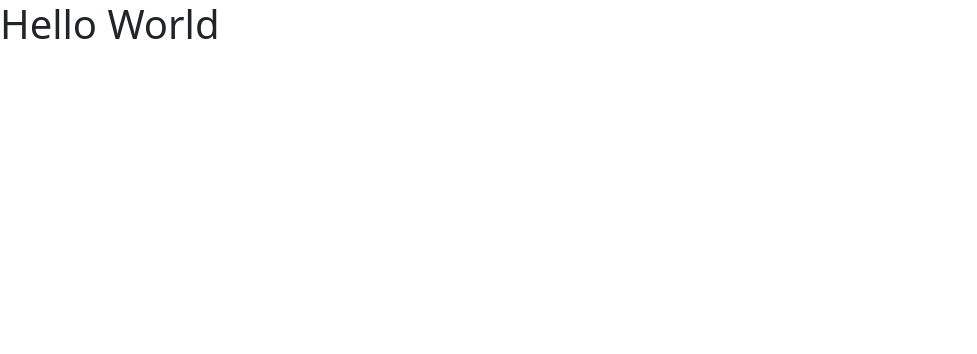
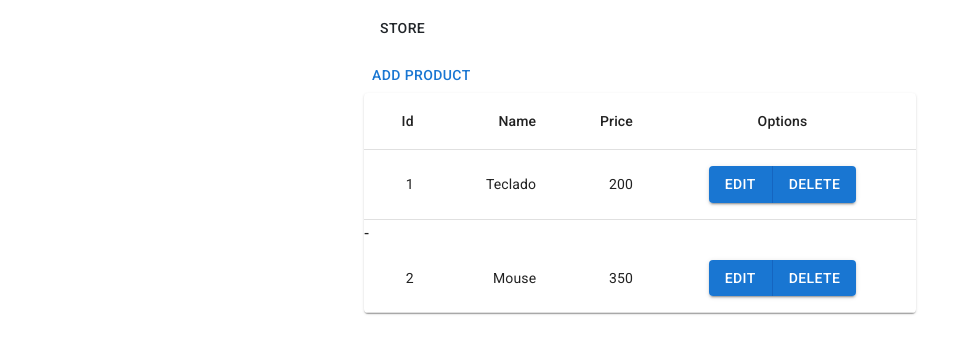
Before and after one commit to carmelcarreto/bootstrapts, a React (Vite) app: page / in a window 1280 px wide. Shown: the top 354 px of the page, without its empty margins (0-977 px from the left). Built offline with nearby package versions, Linux system fonts and the light colour scheme.

Commit message:
feat: Create products screen

```diff
--- a/src/App.tsx
+++ b/src/App.tsx
@@ -1,8 +1,66 @@
+import Table from '@mui/material/Table';
+import TableBody from '@mui/material/TableBody';
+import TableCell from '@mui/material/TableCell';
+import TableContainer from '@mui/material/TableContainer';
+import TableHead from '@mui/material/TableHead';
+import TableRow from '@mui/material/TableRow';
+import Paper from '@mui/material/Paper';
+import { Button, ButtonGroup, Container } from '@mui/material';
+
+import { styled } from '@mui/material/styles';
+
+const Div = styled('div')(({ theme }) => ({
+  ...theme.typography.button,
+  backgroundColor: theme.palette.background.paper,
+  padding: theme.spacing(2),
+}));
+
 
 export default function App() {
+
   return (
     <>
-    <h1>Hello World</h1>
+      <Container maxWidth="sm">
+
+      <Div>{"STORE"}</Div>
+      <Button variant="text">Add Product</Button>
+      <TableContainer component={Paper}>
+        <Table sx={{ minWidth: 500 }} aria-label="simple table">
+          <TableHead>
+            <TableRow>
+              <TableCell align="right">Id</TableCell>
+              <TableCell align="right">Name</TableCell>
+              <TableCell align="right">Price</TableCell>
+              <TableCell align="center"> Options</TableCell>
+            </TableRow>
+          </TableHead>
+          <TableBody>
+              <TableRow>
+                <TableCell align="right">1</TableCell>
+                <TableCell align="right">Teclado</TableCell>
+                <TableCell align="right">200</TableCell>
+                <TableCell align="center">
+                  <ButtonGroup variant="contained" aria-label="outlined primary button group">
+                    <Button>Edit</Button>
+                    <Button>Delete</Button>
+                  </ButtonGroup>
+                </TableCell>
+              </TableRow>-
+              <TableRow>
+                <TableCell align="right">2</TableCell>
+                <TableCell align="right">Mouse</TableCell>
+                <TableCell align="right">350</TableCell>
+                <TableCell align="center">
+                  <ButtonGroup variant="contained" aria-label="outlined primary button group">
+                    <Button>Edit</Button>
+                    <Button>Delete</Button>
+                  </ButtonGroup>
+                </TableCell>
+              </TableRow>
+          </TableBody>
+        </Table>
+      </TableContainer>
+      </Container>
     </>
   );
 }
--- a/src/main.tsx
+++ b/src/main.tsx
@@ -1,7 +1,6 @@
 import React from 'react'
 import ReactDOM from 'react-dom/client'
 import App from './App.tsx'
-
 import '@fontsource/roboto/300.css';
 import '@fontsource/roboto/400.css';
 import '@fontsource/roboto/500.css';
```
Also changed, not shown: src/components/Example.tsx (added, +71 -0 lines), 2 other files (tests, documents, lock files or other folders).
